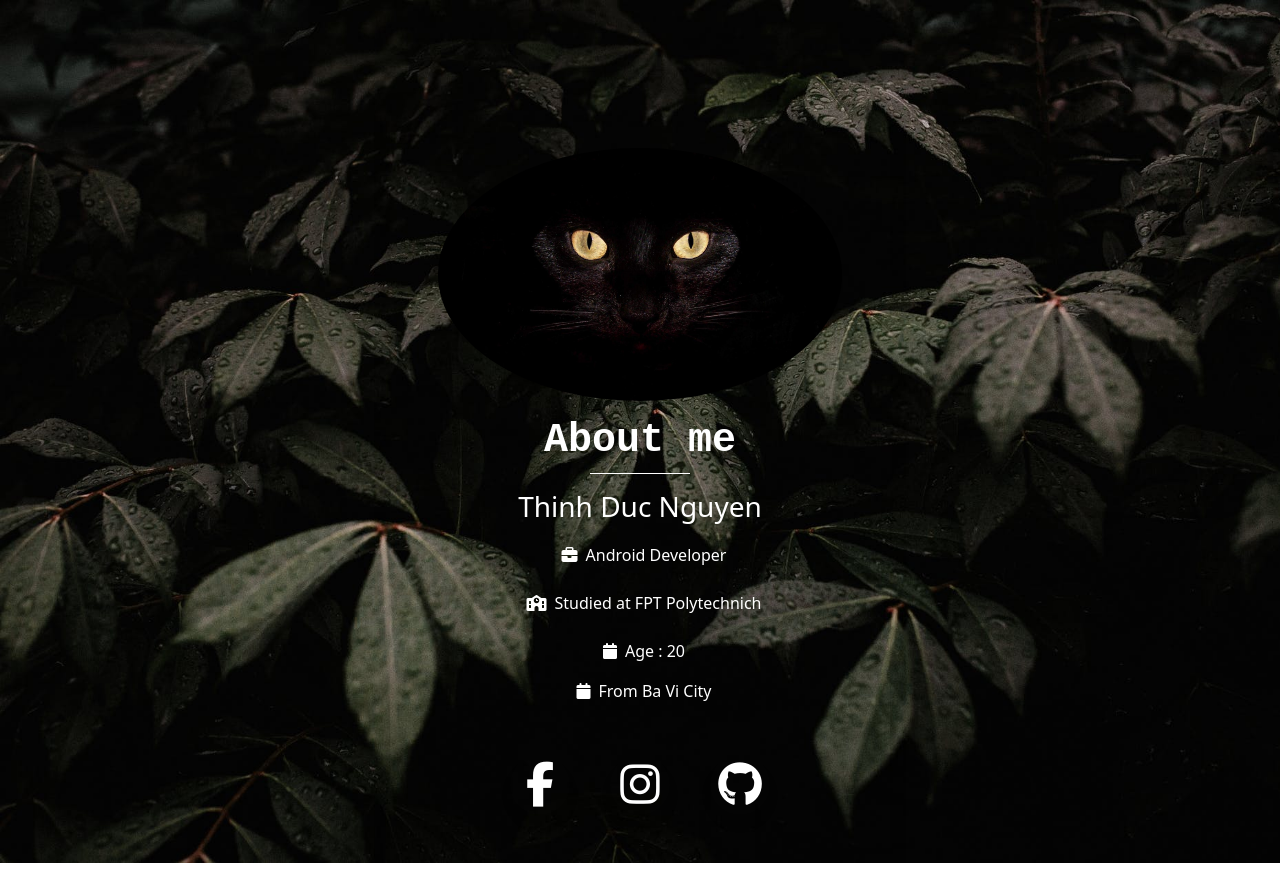
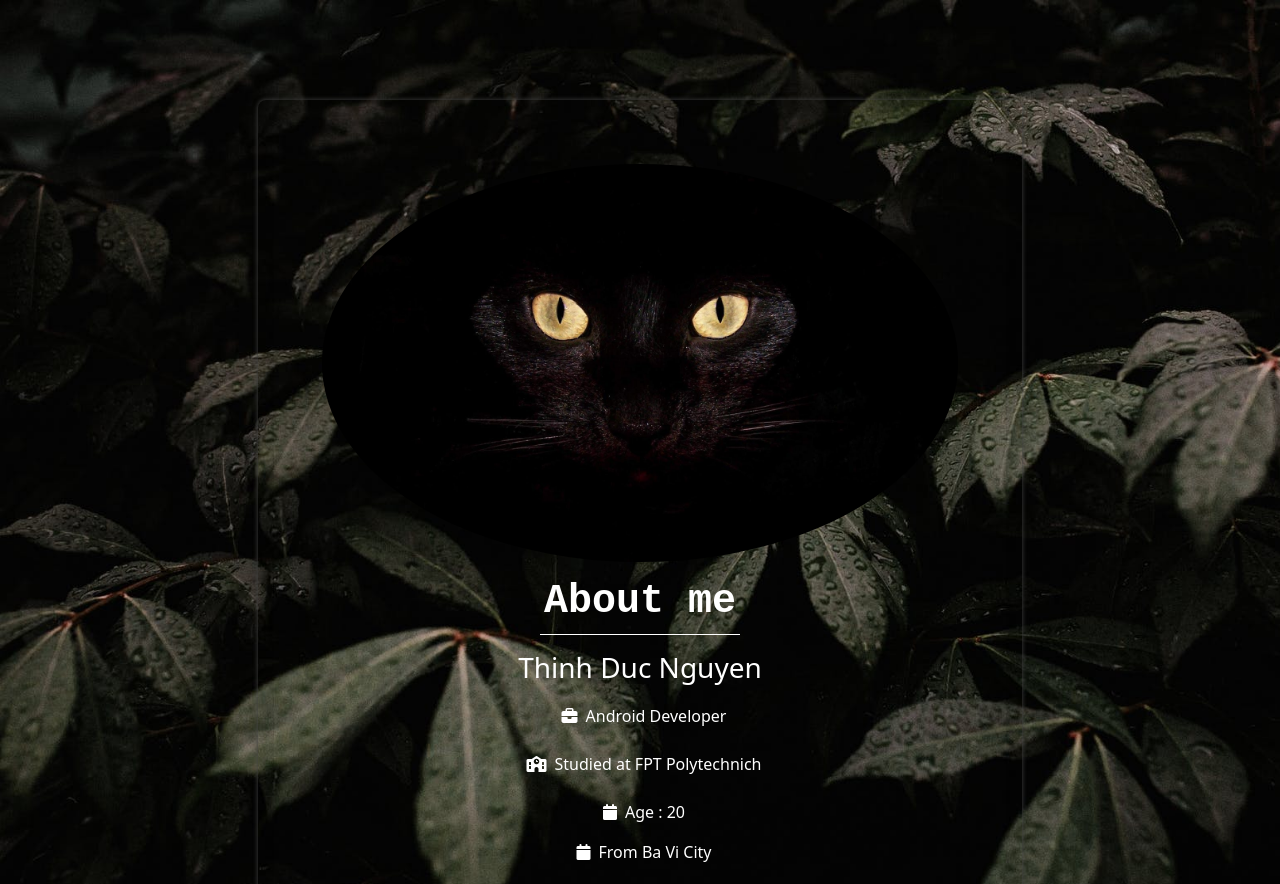
Before and after one commit to ndthinh02/ndthinh02.github.io, a website: page index.html in a window 1280 px wide. Shown: the top 884 px of the page. Before the commit the page ends 863 px from the top, so only its background shows below. Drawn offline with nearby package versions, Linux system fonts and the light colour scheme.

Commit message:
Update index.css
sk

```diff
--- a/index.css
+++ b/index.css
@@ -10,26 +10,40 @@ body {
   background-image: url("img.jpeg");
   background-size: cover;
 }
-* {
-  margin: 0 auto;
-}
 .container {
-  width: 1500px;
-  height: auto;
+  width: 100px;
+  display: flex;
+  align-items: center;
+  justify-content: center;
 }
 .icon-color {
   color: aliceblue;
 }
-.info {
-  text-align: center;
+@media (min-width: 1300px) {
+  .center {
+    width: 30%;
+    height: auto;
+    color: white;
+    padding: 16px;
+    box-shadow: 0px 0px 5px #444444;
+    border-radius: 8px;
+    text-align: center;
+  }
+}
+@media (max-width: 1300px) {
+  .center {
+    margin-top: 100px;
+    background-color: transparent;
+    width: 70%;
+    height: auto;
+    color: white;
+    padding: 16px;
+    box-shadow: 0px 0px 5px #444444;
+    border-radius: 8px;
+    text-align: center;
+  }
+}
 
-}
-.center {
-  height: 100%;
-  margin-top: 100px;
-  width: 500px;
-  background-color: transparent;
-}
 .about {
   font-size: 30;
   font-weight: bold;
@@ -50,8 +64,7 @@ body {
   flex-direction: column;
   position: relative;
   z-index: 2;
-  transition: all 0.4s cubic-bezier(0.68,-0.55,0.265,1.55);
-
+  transition: all 0.4s cubic-bezier(0.68, -0.55, 0.265, 1.55);
 }
 .social-icons {
   display: inline-flex;
@@ -76,7 +89,7 @@ body {
 }
 .social-icons .icon .title {
   color: #fff;
-  font-family: 'Courier New', Courier, monospace;
+  font-family: "Courier New", Courier, monospace;
   top: 0px;
   position: absolute;
   background: #fff;
@@ -86,8 +99,7 @@ body {
   box-shadow: 0 10px 10px rgba(0, 0, 0, 0.1);
   opacity: 0;
   pointer-events: none;
-  transition: all 0.4s cubic-bezier(0.68,-0.55,0.265,1.55);
-
+  transition: all 0.4s cubic-bezier(0.68, -0.55, 0.265, 1.55);
 }
 .social-icons .icon .title:before {
   margin-left: 36px;
@@ -104,33 +116,32 @@ body {
   opacity: 1;
   pointer-events: auto;
 }
-.social-icons .iccon:hover a i{
+.social-icons .iccon:hover a i {
   color: aqua;
-
 }
 .social-icons .icon:hover .title {
   text-shadow: 0px -1px 0px rgba(0, 0, 0, 0.4);
 }
 .social-icons .facebook:hover a,
 .social-icons .facebook:hover .title,
-.social-icons .facebook:hover .title::before{
-  background: #3B5999;
+.social-icons .facebook:hover .title::before {
+  background: #3b5999;
 }
 .social-icons .github:hover a,
 .social-icons .github:hover .title,
-.social-icons .github:hover .title::before{
+.social-icons .github:hover .title::before {
   background: #171515;
 }
 .social-icons .instagram:hover a,
 .social-icons .instagram:hover .title,
-.social-icons .instagram:hover .title::before{
+.social-icons .instagram:hover .title::before {
   background: #8a3ab9;
 }
 .social-icons .icon:hover a i {
   color: #fff;
 }
-.hr{
-  width: 100px;
+.hr {
+  width: 200px;
   background-color: white;
   height: 1px;
 }
```
